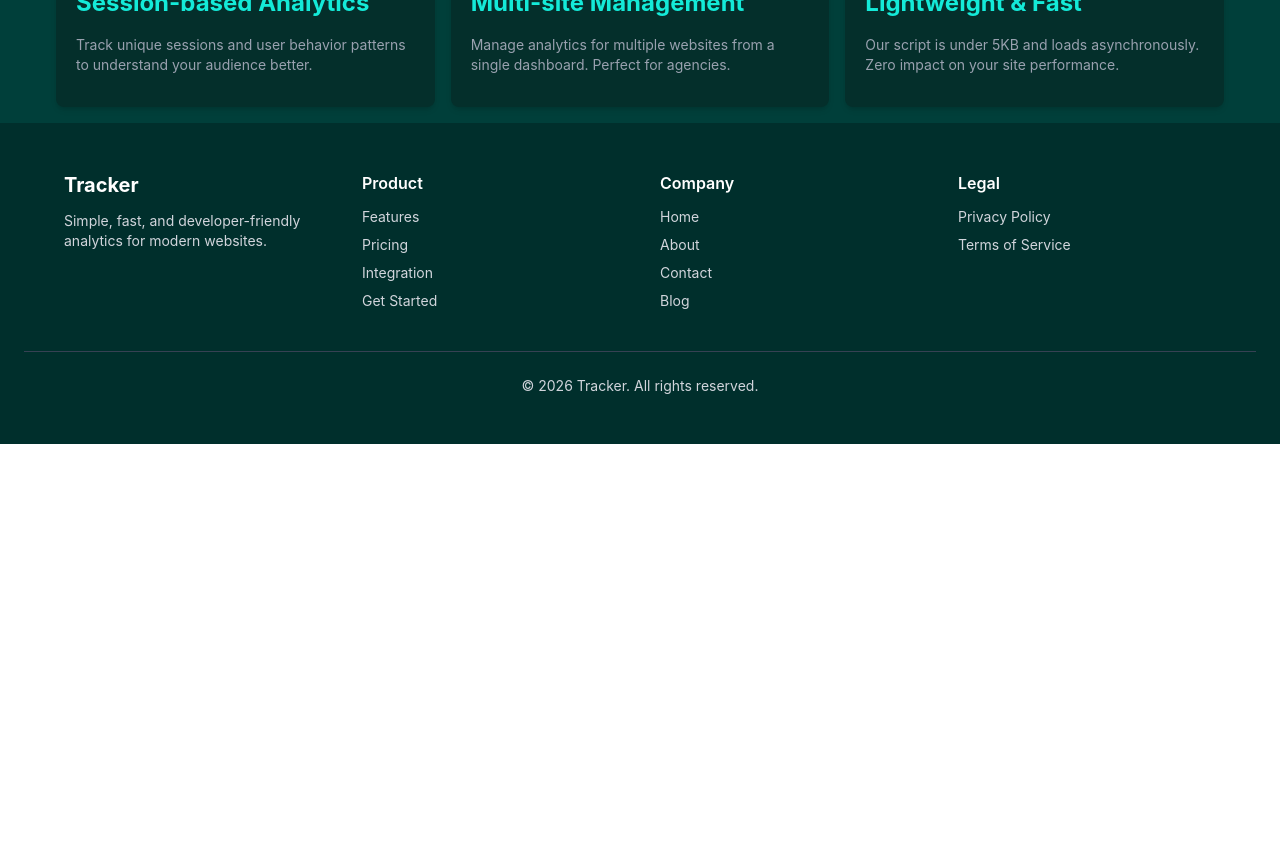
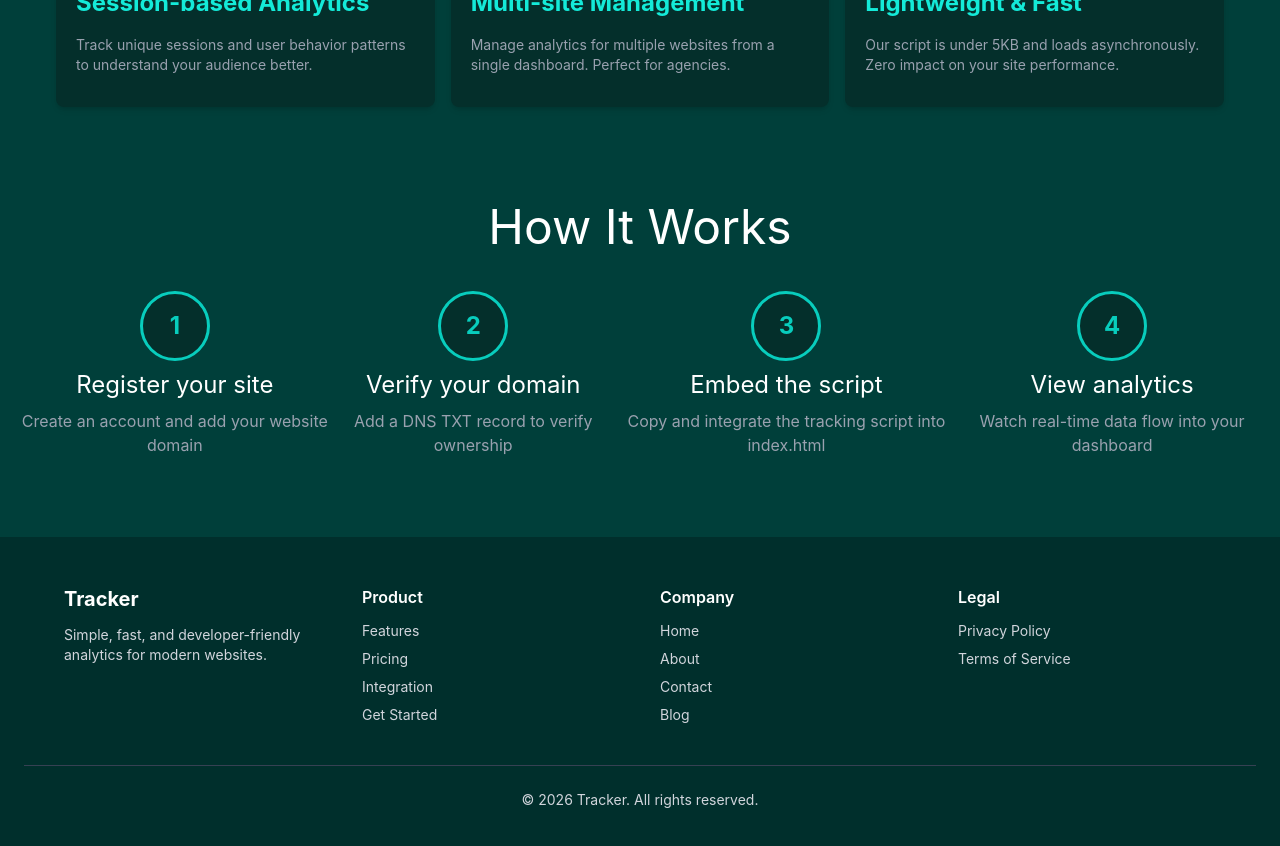
Before and after one commit to Muhammad-Raheel04/tracker, a React (Vite) app in the folder frontend/: page / in a window 1280 px wide. Shown: the part 1220-2066 px from the top of the page. Before the commit the page ends 1664 px from the top, so only its background shows below. Built offline with nearby package versions, Linux system fonts and the light colour scheme; no server answers.

Commit message:
feat(LandingPage): integrate SystemFlow intro Landing Page layout

```diff
--- a/frontend/src/pages/LandingPage.jsx
+++ b/frontend/src/pages/LandingPage.jsx
@@ -3,6 +3,7 @@ import HeroSection from '../components/HeroSection'
 import Header from '../components/Header'
 import Footer from '../components/Footer'
 import Features from '../components/Features'
+import SystemFlow from '../components/SystemFlow'
 
 const LandingPage = () => {
   return (
@@ -10,6 +11,7 @@ const LandingPage = () => {
       <Header/>
       <HeroSection/>
       <Features/>
+      <SystemFlow/>
       <Footer/>
     </div>
   )
```
